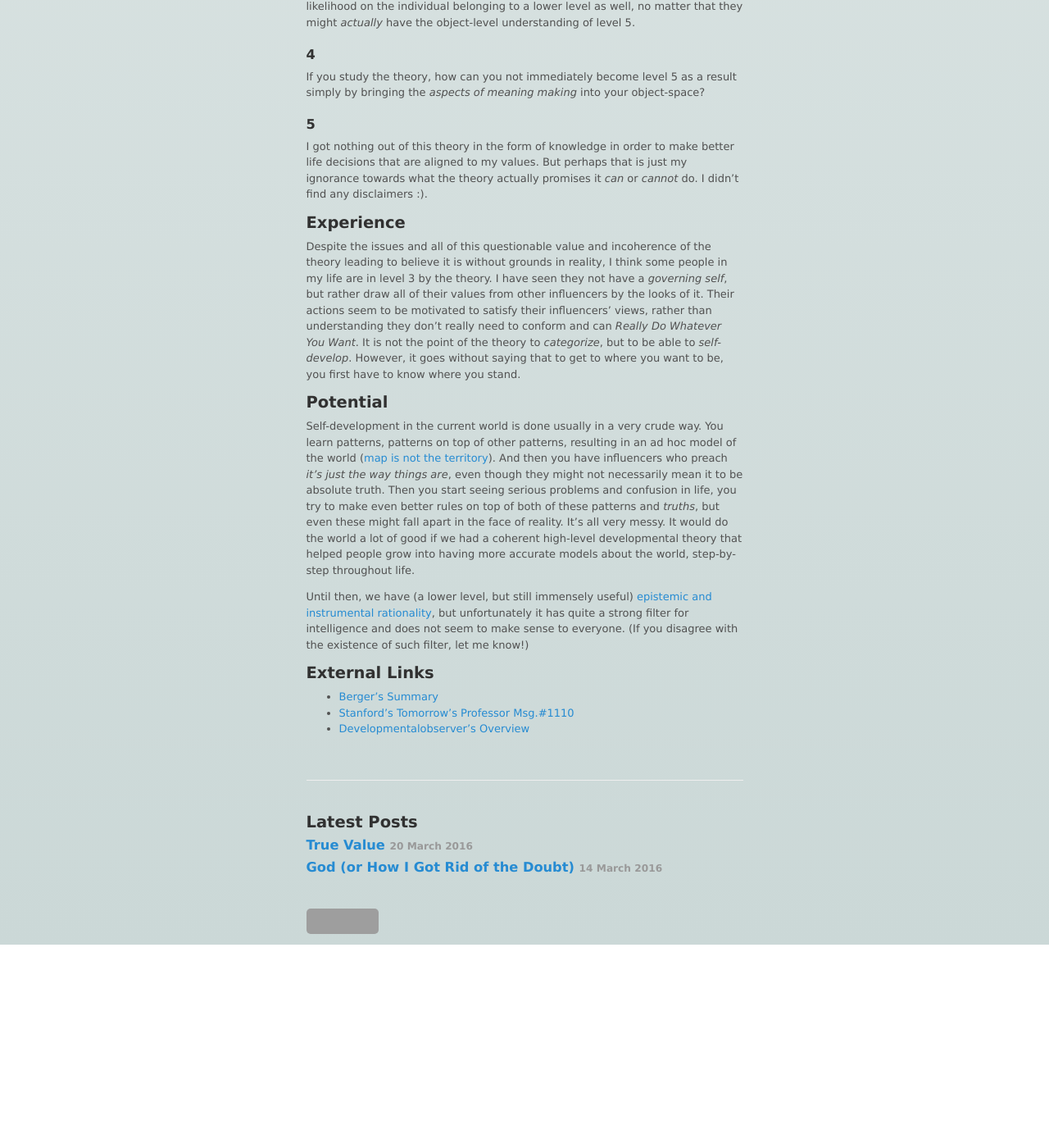
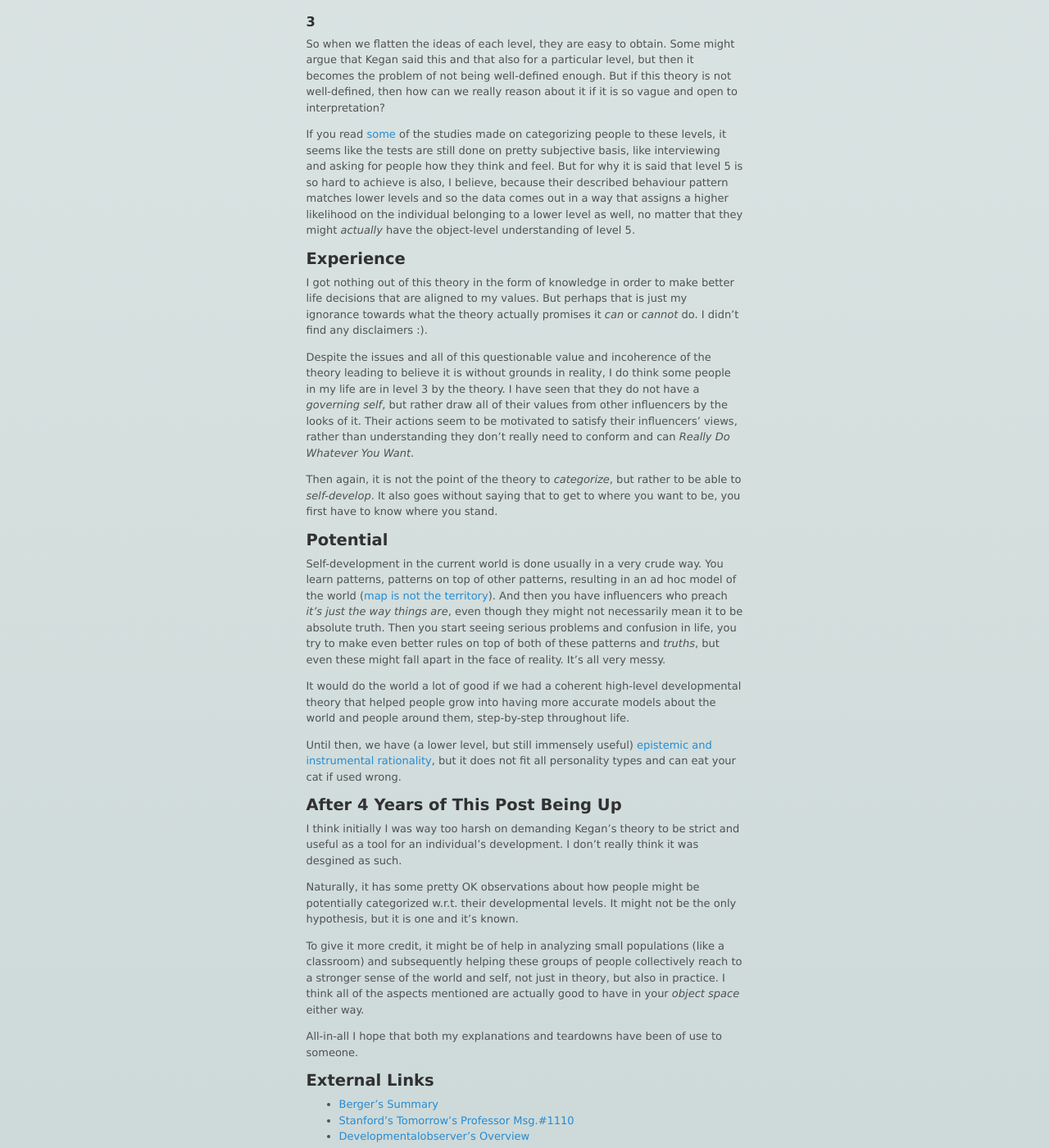
Before and after one commit to azatris/azatris.github.io, a Jekyll site: the page built from _posts/2016-03-06-levels.md, in a window 1280 px wide and 1400 px high, scrolled down 4361 px. Shown: the whole window at 82% size. Built offline with Jekyll 4.4.1, drawn with Linux system fonts in a browser that asks for light colours; comment, search, counter and statistics services are not loaded; before the commit the page ends 5513 px from its top, so only the background shows below that; some of the changed text lies outside the part shown; grey boxes are pictures that could not be loaded.

Commit message:
Update Kegan's levels

```diff
--- a/_posts/2016-03-06-levels.md
+++ b/_posts/2016-03-06-levels.md
@@ -1,24 +1,28 @@
 ---
 layout: post
 title: Kegan's Levels (or Constructive Developmental Theory)
-last_updated: 2016-03-08
+last_updated: 2020-05-05
 belief: likely
-status: nearly finished
+status: finished
 summary: |
     Dissection of Kegan's levels and whether the theory has any useful grounds.
 ---
 
 ## Introduction
 
-As soon as I stumbled on people talking about Kegan's levels, it captured my curiosity: _"finally, a coherent theory of self-development!"_. My hopes were of course immediately towards actually being able to _use it_. So my advice is to take the theory with a grain of salt.
+As soon as I stumbled on people talking about Kegan's levels, it captured my curiosity: _"finally, a coherent theory of self-development!"_. My hopes were of course immediately towards actually being able to _use it_. So I warn you to take the theory with a grain of salt.
 
-The core idea of the theory is that there are 5 developmental level into which where you are categorized. The levels are mutually exclusive, but you aren't strictly pigeonholed into a particular level and are usually in a transition from one to another.
+The core idea of the theory is that there are 5 developmental levels into which where you are categorized. The levels are mutually exclusive, but you aren't strictly pigeonholed into a particular one. You are usually in a transition from one level to another.
 
 Each level is defined by your ability to regard particular _aspects_ of your life as an **object**, rather than being completely **subjected to** it and thus being unable to reflect on them.
 
+If that sounds confusing, in other words, it means that your level in Kegan's defined hierarchy depends on how well you are aware of some aspects in your life and capitulated on them as opposed to being pushed around by forces you don't understand.
+
 These _aspects_ of life are described by [Berger](https://wiki.canterbury.ac.nz/download/attachments/6358104/berger+on+kegan+narrative.doc) as _aspects of meaning constructing_.
 
-Huh, _meaning_? I believe that _meaning_ here points to values when it is in our **object** space, and _subconsciously identifying with the values_ when **subjected to** an aspect. The aspects are as follows:
+Huh, _meaning_? I believe that _meaning_ here points to what we deem valuable to us when it is in our **object** space, and _subconsciously identifying with the things we value_ when **subjected to** an aspect. For instance, it is meaningful for us to build interpersonal relationships on level 4, as opposed to just enjoying these relationships without giving much thought to it.
+
+The aspects are as follows:
 
 * reflexes (1st level object)
 * impulses, perceptions (2nd level object, 1st level subject)
@@ -28,7 +32,7 @@
 
 (Clearly the list are simply labels which don't do much in helping to embrace the full extent of what is seen as an object on each level. There's an image of a table that uses these labels, but neither the table or the diagrams seem to provide much value, unless you already understand the theory, but here it is anyway: [5 stages of development](http://i.imgur.com/K4AVFbW.png).)
 
-What makes the theory _constructive_ and _developmental_ is that each level builds on the object-level understanding of the previous level, thus _developing_ to higher levels can be seen as _constructing_ understanding of reality. It's like 5 matryoshka dolls inside each other.
+What makes the theory _constructive_ and _developmental_ is that each level builds on the object-level understanding of the previous level, thus _developing_ to higher levels can be seen as _constructing_ understanding of reality. It's like 5 Matryoshka dolls inside each other.
 
 ## Levels
 
@@ -82,18 +86,19 @@
 | 4 | the capacity to take responsibility for and ownership of one's internal authority |
 | 5 | recognizing commonalities and interdependence with others |
 
+Then again you can argue that the core philosophy of a level doesn't tell the full picture and what Kegan points to isn't completely describable by a few sentences.
 
 ### 2
 
 Kegan's theory keeps emphasising how hard it is to reach level 5 and usually not before midlife and even then it's _really_ unlikely. But I dare to digress. So let's see where we are...
 
-In order to beat level 0 all I need to do is understand that I am not everything. Umm, check.
+In order to _beat_ level 0 all I need to do is understand that I am not everything. Yep.
 
-Do I acknowledge my impulses and perceptions? Yup, definitely. Level 1 beat so that means I am now at level 2.
+Do I acknowledge my impulses and perceptions? Yup, definitely. Level 1 is beat so that means I am now at level 2.
 
-Can my _needs_, interests, desires be seen as an object? I really don't _need_ to answer that. Hah. Level 3.
+Can my _needs_, interests, desires be seen as an object? Simply understanding this question means "yes".
 
-I reason about my relationships with other people. I have a governing _self_ and if my influences disagree with me on matter of values, _I_ stay on top. I self-reflect, see problems, adjust behavior. There seems to be no way I am not at least level 4.
+I reason about my relationships with other people. I have a governing _self_ and if the people that influence me disagree with me on matter of values, _I_ stay on top. I self-reflect, see problems, adjust behavior. I seem to easily exhibit level 4 behaviour.
 
 And finally, the mythical level 5. It seems to me that anyone who has a foundation in probability theory and has brought it into life must necessarily be at this level.
 
@@ -106,7 +111,7 @@
 
 Recognizing commonalities is also sort of a statistical inevitability. I am not sure what is meant by _interdependence with others_, but by the sound of it, in a society we all depend on each other one way or another (possibly by very long causal chains), so that means we're _interdependent_, right?
 
-This is also the biggest peeve with the theory that the categories don't seem really that difficult to achieve for reasonably smart people, even before mid-age (I don't really see how age makes a causal difference here). But I am open to considering [projection bias](https://en.wikipedia.org/wiki/Projection_bias) being in effect here, thinking that everyone can reason themselves through the levels. Maybe it _is_ really hard.
+This is also the biggest peeve with the theory that the categories don't seem really that difficult to achieve for reasonably smart people (if you are reading this, you are one), even before mid-age. But I am open to considering [consensus bias](https://en.wikipedia.org/wiki/False_consensus_effect) being in effect here, thinking that everyone can reason themselves through the levels. Maybe it _is_ really hard. And perhaps reasoning isn't the same as living it.
 
 ### 3
 
@@ -114,24 +119,34 @@
 
 If you read [some](http://digitalcommons.unl.edu/cgi/viewcontent.cgi?article=1055&context=aglecfacpub) of the studies made on categorizing people to these levels, it seems like the tests are still done on pretty subjective basis, like interviewing and asking for people how they think and feel. But for why it is said that level 5 is so hard to achieve is also, I believe, because their described behaviour pattern matches lower levels and so the data comes out in a way that assigns a higher likelihood on the individual belonging to a lower level as well, no matter that they might _actually_ have the object-level understanding of level 5.
 
-### 4
 
-If you study the theory, how can you not immediately become level 5 as a result simply by bringing the _aspects of meaning making_ into your object-space?
-
-### 5
+## Experience
 
 I got nothing out of this theory in the form of knowledge in order to make better life decisions that are aligned to my values. But perhaps that is just my ignorance towards what the theory actually promises it _can_ or _cannot_ do. I didn't find any disclaimers :).
 
-## Experience
+Despite the issues and all of this questionable value and incoherence of the theory leading to believe it is without grounds in reality, I do think some people in my life are in level 3 by the theory. I have seen that they do not have a _governing self_, but rather draw all of their values from other influencers by the looks of it. Their actions seem to be motivated to satisfy their influencers' views, rather than understanding they don't really need to conform and can _Really Do Whatever You Want_.
 
-Despite the issues and all of this questionable value and incoherence of the theory leading to believe it is without grounds in reality, I think some people in my life are in level 3 by the theory. I have seen they not have a _governing self_, but rather draw all of their values from other influencers by the looks of it. Their actions seem to be motivated to satisfy their influencers' views, rather than understanding they don't really need to conform and can _Really Do Whatever You Want_. It is not the point of the theory to _categorize_, but to be able to _self-develop_. However, it goes without saying that to get to where you want to be, you first have to know where you stand.
+Then again, it is not the point of the theory to _categorize_, but rather to be able to _self-develop_. It also goes without saying that to get to where you want to be, you first have to know where you stand.
 
 
 ## Potential
 
-Self-development in the current world is done usually in a very crude way. You learn patterns, patterns on top of other patterns, resulting in an ad hoc model of the world ([map is not the territory](https://en.wikipedia.org/wiki/Map%E2%80%93territory_relation)). And then you have influencers who preach _it's just the way things are_, even though they might not necessarily mean it to be absolute truth. Then you start seeing serious problems and confusion in life, you try to make even better rules on top of both of these patterns and _truths_, but even these might fall apart in the face of reality. It's all very messy. It would do the world a lot of good if we had a coherent high-level developmental theory that helped people grow into having more accurate models about the world, step-by-step throughout life.
+Self-development in the current world is done usually in a very crude way. You learn patterns, patterns on top of other patterns, resulting in an ad hoc model of the world ([map is not the territory](https://en.wikipedia.org/wiki/Map%E2%80%93territory_relation)). And then you have influencers who preach _it's just the way things are_, even though they might not necessarily mean it to be absolute truth. Then you start seeing serious problems and confusion in life, you try to make even better rules on top of both of these patterns and _truths_, but even these might fall apart in the face of reality. It's all very messy.
 
-Until then, we have (a lower level, but still immensely useful) [epistemic and instrumental rationality](https://wiki.lesswrong.com/wiki/Rationality), but unfortunately it has quite a strong filter for intelligence and does not seem to make sense to everyone. (If you disagree with the existence of such filter, let me know!)
+It would do the world a lot of good if we had a coherent high-level developmental theory that helped people grow into having more accurate models about the world and people around them, step-by-step throughout life.
+
+Until then, we have (a lower level, but still immensely useful) [epistemic and instrumental rationality](https://wiki.lesswrong.com/wiki/Rationality), but it does not fit all personality types and can eat your cat if used wrong.
+
+
+## After 4 Years of This Post Being Up
+
+I think initially I was way too harsh on demanding Kegan's theory to be strict and useful as a tool for an individual's development. I don't really think it was desgined as such.
+
+Naturally, it has some pretty OK observations about how people might be potentially categorized w.r.t. their developmental levels. It might not be the only hypothesis, but it is one and it's known.
+
+To give it more credit, it might be of help in analyzing small populations (like a classroom) and subsequently helping these groups of people collectively reach to a stronger sense of the world and self, not just in theory, but also in practice. I think all of the aspects mentioned are actually good to have in your _object space_ either way.
+
+All-in-all I hope that both my explanations and teardowns have been of use to someone.
 
 
 ## External Links
```
Also changed, not shown: other parts of _posts/2016-03-06-levels.md (+1 -1 lines).
